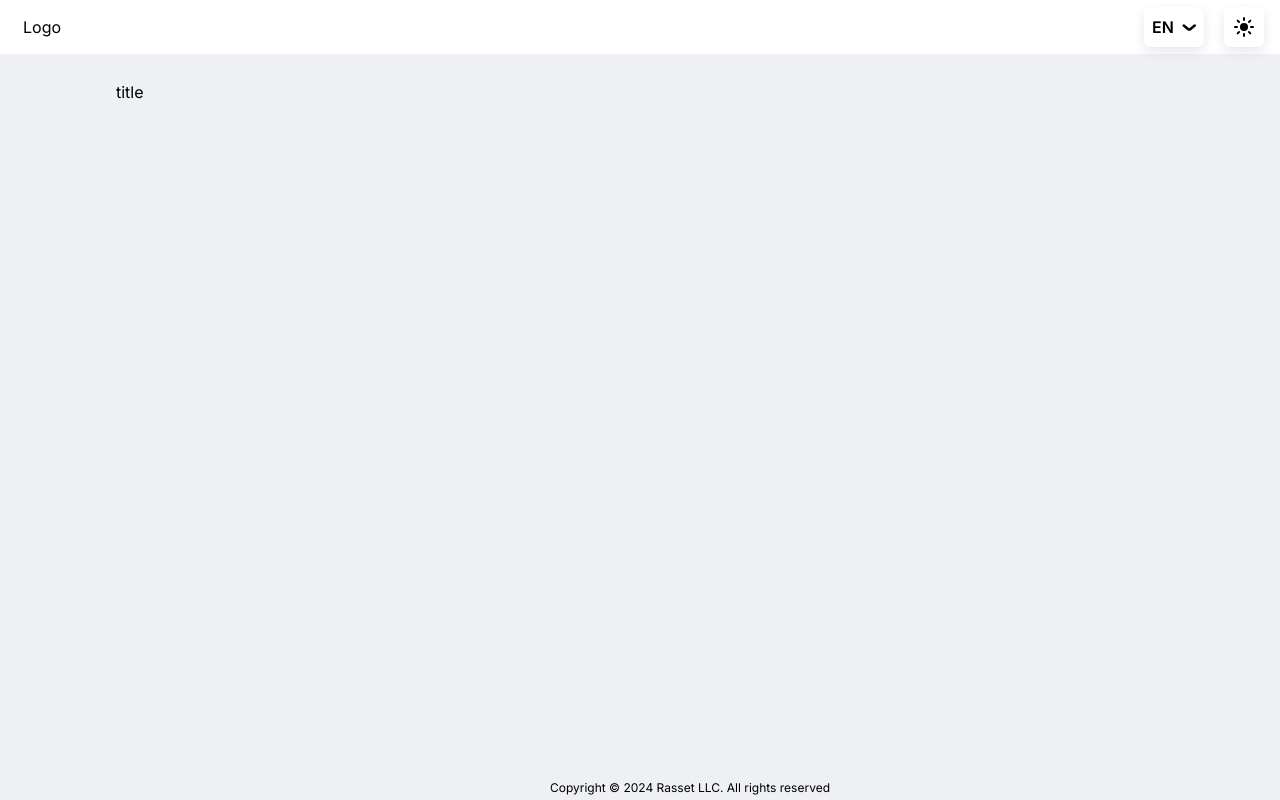
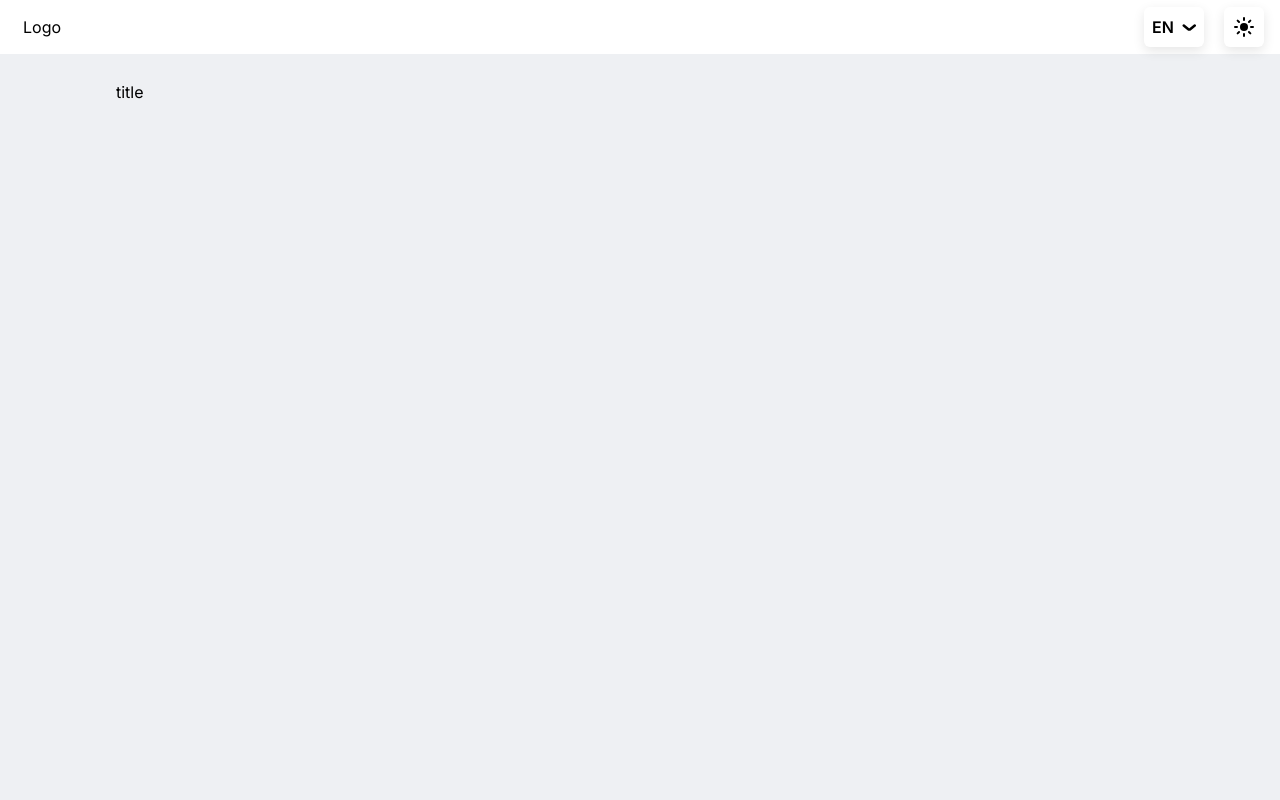
Before and after one commit to ducyb782001/base-next-14, a Next.js app: page /en in a window 1280 px wide. Built offline with nearby package versions, Linux system fonts and the light colour scheme; what i18next-resources-to-backend would draw is missing.

Commit message:
feat: remove unnecessary footer

```diff
--- a/src/components/common/MainLayout.tsx
+++ b/src/components/common/MainLayout.tsx
@@ -12,9 +12,6 @@ function MainLayout({ lng, children }) {
       <div className="min-w-full min-h-screen md:pt-20 pt-[60px] md:pl-[100px] text-black bg-bgPrimary dark:bg-bgDarkSecondary">
         <div className={`px-4 pb-10 }`}>{children}</div>
       </div>
-      <div className="fixed bottom-0 w-full text-center md:ml-[50px] bg-bgPrimary dark:bg-bgDarkSecondary dark:text-textDark text-black text-xs pb-1">
-        <p> Copyright © 2024 Rasset LLC. All rights reserved</p>
-      </div>
     </div>
   )
 }
```
